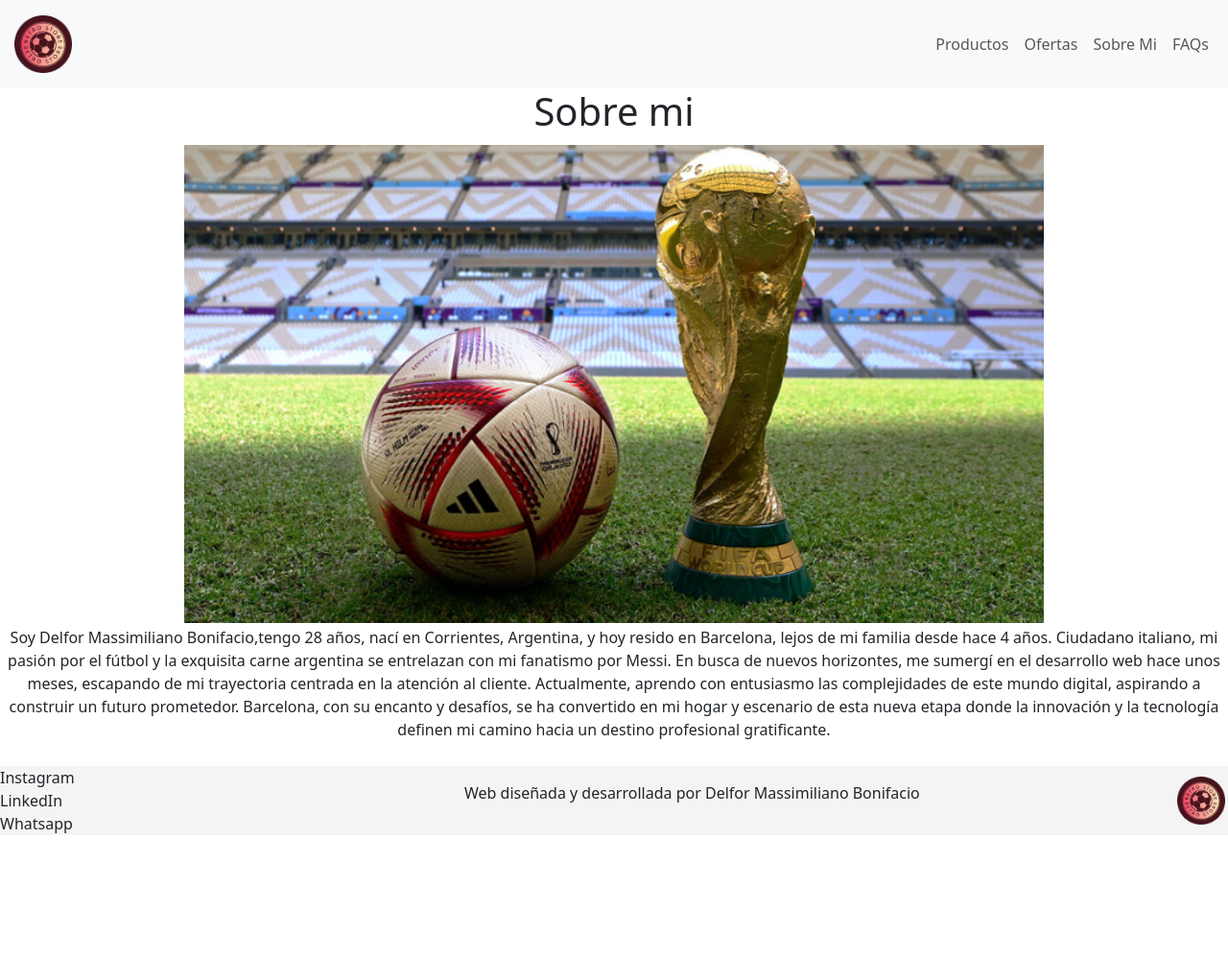
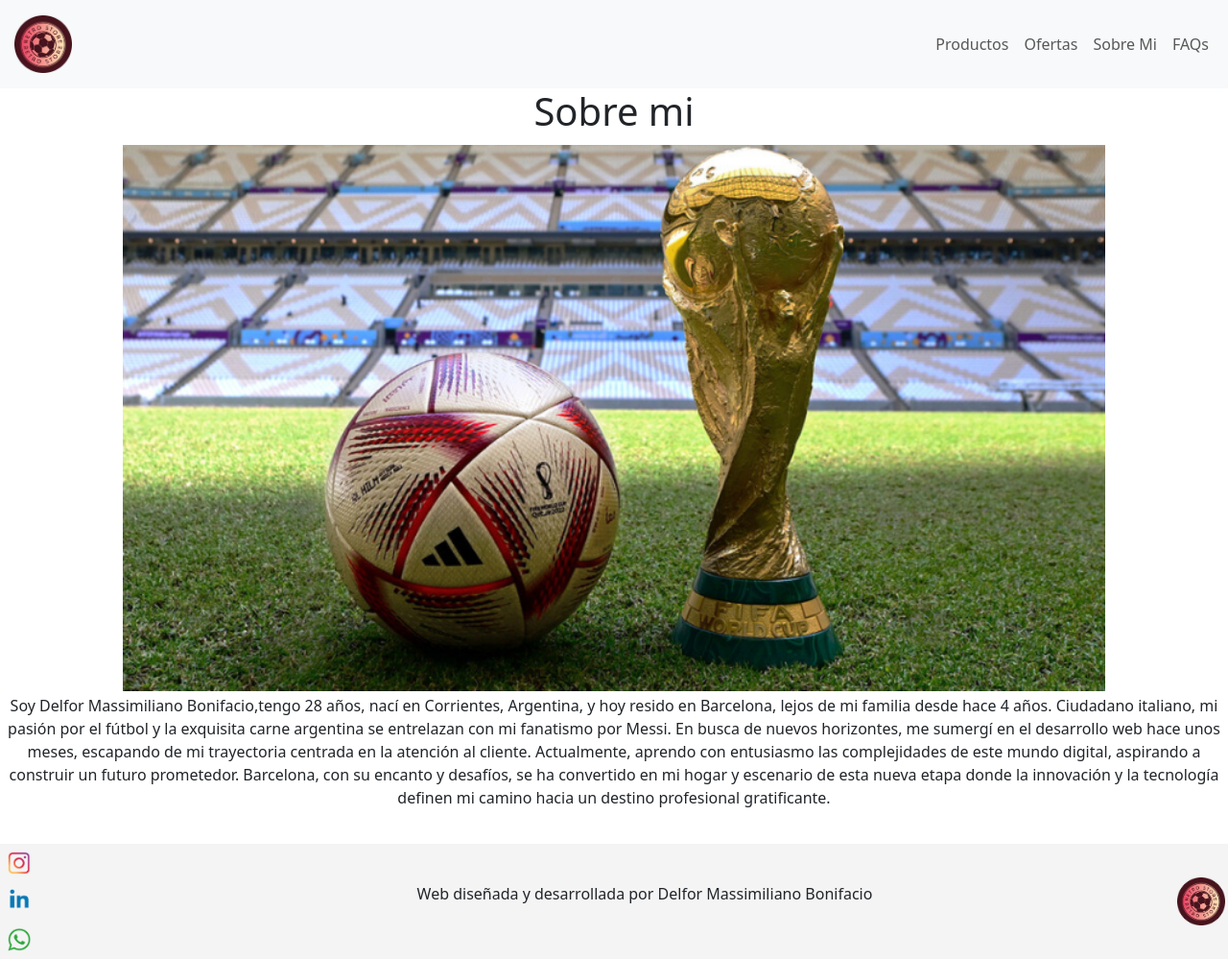
Before and after one commit to massibonifacio/Mi-Primer-Repositorio, a plain HTML site: page pages/sobre-mi.html in a window 1280 px wide. Shown: the whole page at 96% size. Before the commit the page ends 870 px from the top, so only its background shows below. Drawn offline with nearby package versions, Linux system fonts and the light colour scheme.

Commit message:
redes sociales

```diff
--- a/css/style.css
+++ b/css/style.css
@@ -43,7 +43,7 @@ h3 {
 
 .fotoportada {
     margin: 3px;
-    width: 70%;
+    width: 80%;
 }
 
 .ofertas {
@@ -63,11 +63,15 @@ h3 {
 }
 
 footer {
-    margin-top: 10px;
+    margin-top: 20px;
     display: flex;
     justify-content: space-between;
     align-items: center;
     background-color: rgba(0, 0, 0, 0.044);
+}
+
+.redessociales {
+    width: 40px;
 }
 
 .logofooter {
--- a/pages/sobre-mi.html
+++ b/pages/sobre-mi.html
@@ -67,15 +67,21 @@
 <!-- Hasta aqui el body -->
 <footer>
     <div>
-            <a href="https://www.instagram.com/massibonifacio/" class="list-group-item list-group-item-action active" aria-current="true" target="_blank">Instagram</a>
-            <a href="https://www.linkedin.com/in/massimiliano-bonifacio-95a43813b/" class="list-group-item list-group-item-action active" aria-current="true" target="_blank">LinkedIn</a>
-            <a href="https://wa.me/34644796428" class="list-group-item list-group-item-action active" aria-current="true" target="_blank">Whatsapp</a>
+        <a href="https://www.instagram.com/massibonifacio/" class="list-group-item list-group-item-action active" aria-current="true" target="_blank">
+            <img class="redessociales" src="../images/Instagram-logo.png" alt="logo-instagram">
+        </a>
+        <a href="https://www.linkedin.com/in/massimiliano-bonifacio-95a43813b/" class="list-group-item list-group-item-action active" aria-current="true" target="_blank">
+            <img class="redessociales" src="../images/LinkedIn-logo.png" alt="logo-linkedin">
+        </a>
+        <a href="https://wa.me/34644796428" class="list-group-item list-group-item-action active" aria-current="true" target="_blank">
+            <img class="redessociales" src="../images/Whatspp-logo.png" alt="logo-whatspp">
+        </a>
     </div>
     <section>
         <p>Web diseñada y desarrollada por Delfor Massimiliano Bonifacio</p>
     </section>
     <div>
-            <a href="../index.html">
+        <a href="./index.html">
             <img class="logofooter" src="../images/logo1.png" alt="imagen logo retro store">
         </a>
     </div>
```
Also changed, not shown: index.html (+9 -3 lines), pages/faqs.html (+10 -4 lines), pages/ofertas.html (+9 -3 lines), pages/productos.html (+9 -3 lines), images/Instagram-logo.png (added), images/LinkedIn-logo.png (added), images/Whatspp-logo.png (added). Lines whose indentation alone changed are shown as unchanged.
